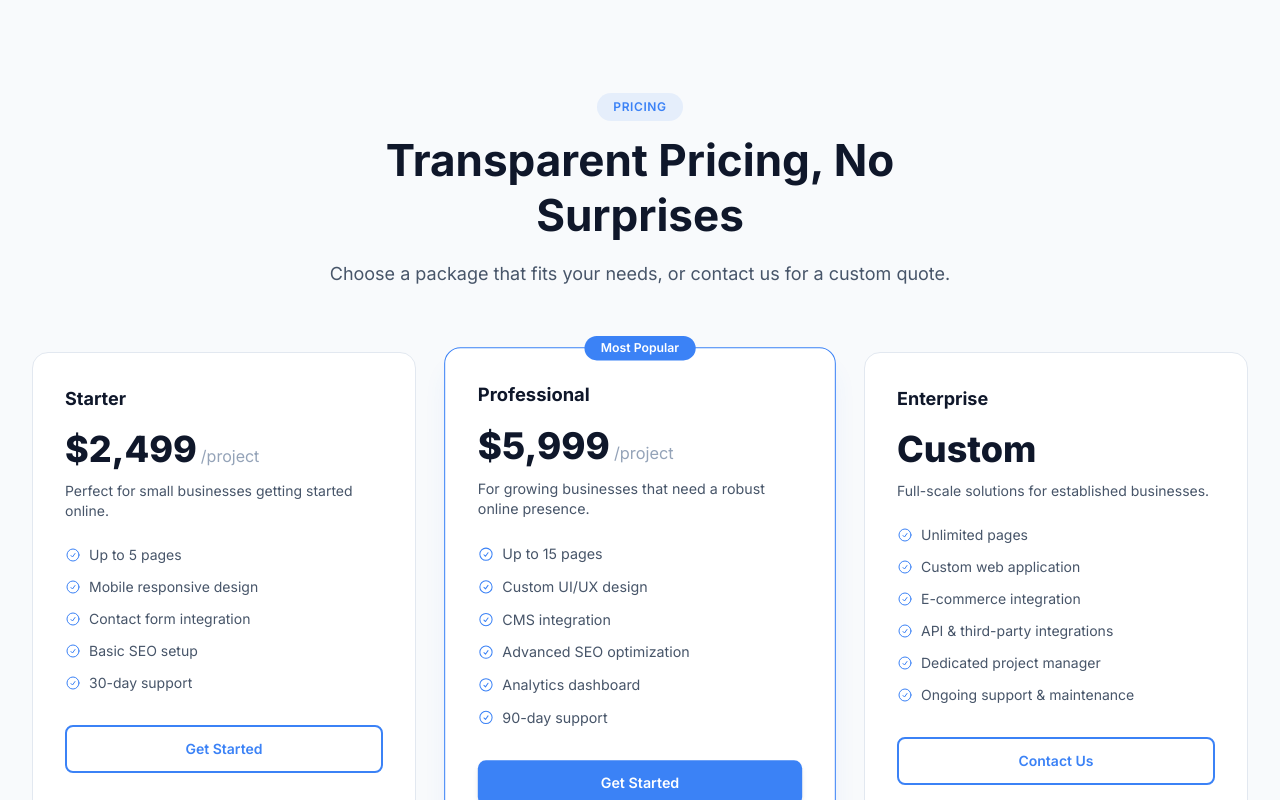
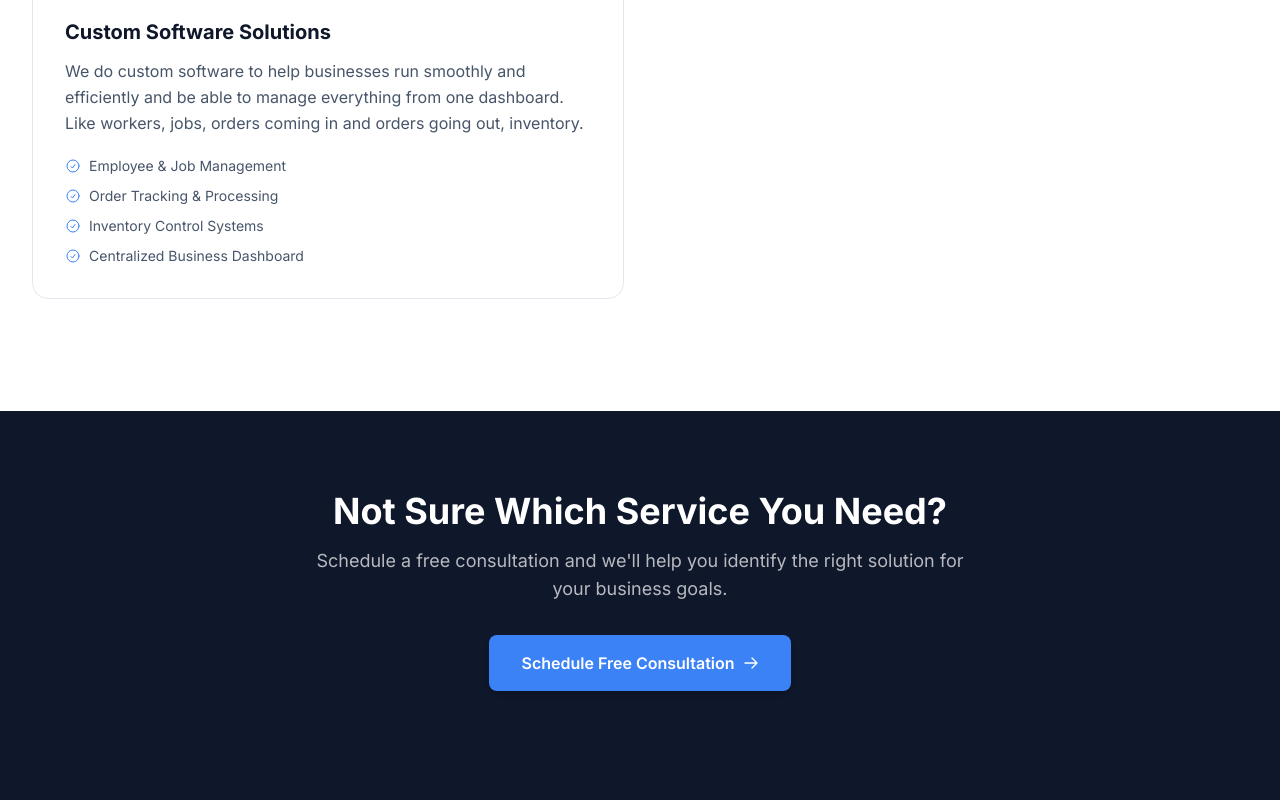
Before and after one commit to Umar-Tanveer123/websitework4less, a React (Vite) app: page /services in a window 1280 px wide. Shown: the part 2300-3100 px from the top of the page. Built offline with nearby package versions, Linux system fonts and the light colour scheme.

Commit message:
Update content and remove pricing

```diff
--- a/src/data/services.tsx
+++ b/src/data/services.tsx
@@ -96,4 +96,17 @@ export const services: Service[] = [
       'Monthly performance reports',
     ],
   },
+  {
+    id: 'custom-software',
+    title: 'Custom Software Solutions',
+    description: 'We do custom software to help businesses run smoothly and efficiently and be able to manage everything from one dashboard.',
+    longDescription: 'We do custom software to help businesses run smoothly and efficiently and be able to manage everything from one dashboard. Like workers, jobs, orders coming in and orders going out, inventory.',
+    icon: <CodeIcon className="h-7 w-7" />,
+    features: [
+      'Employee & Job Management',
+      'Order Tracking & Processing',
+      'Inventory Control Systems',
+      'Centralized Business Dashboard',
+    ],
+  },
 ];
--- a/src/pages/AboutPage.tsx
+++ b/src/pages/AboutPage.tsx
@@ -15,7 +15,7 @@ const values = [
   {
     title: 'Quality First',
     description:
-      'We never compromise on quality. Every project receives the same level of care, attention, and craftsmanship regardless of budget or scope.',
+      'We never compromise on quality. Every project receives the same level of care, attention, and craftsmanship regardless of scope.',
   },
   {
     title: 'Transparent Communication',
@@ -129,7 +129,7 @@ export default function AboutPage() {
               What started as a one-person freelance operation in 2012 has grown
               into a thriving agency serving businesses of all sizes. Our journey
               has been driven by a simple belief: every business deserves a
-              world-class online presence, without the world-class price tag.
+              world-class online presence, without the hassle. We make sure that we perfect your job until fully satisfied.
             </p>
             <p className="mt-4 text-lg leading-relaxed text-text-secondary">
               Today, our team of 50+ professionals combines diverse skills and
--- a/src/pages/ContactPage.tsx
+++ b/src/pages/ContactPage.tsx
@@ -15,17 +15,17 @@ const contactInfo = [
   {
     icon: <MapPinIcon className="h-6 w-6" />,
     title: 'Visit Us',
-    details: ['123 Business Ave, Suite 100', 'Lakewood, NJ 08701'],
+    details: ['Lakewood, NJ USA'],
   },
   {
     icon: <EnvelopeIcon className="h-6 w-6" />,
     title: 'Email Us',
-    details: ['hello@websitework4less.com', 'support@websitework4less.com'],
+    details: ['info@websitework4less.com'],
   },
   {
     icon: <PhoneIcon className="h-6 w-6" />,
     title: 'Call Us',
-    details: ['(555) 123-4567', '(555) 987-6543'],
+    details: ['(848) 368-8867'],
   },
   {
     icon: <ClockIcon className="h-6 w-6" />,
@@ -243,9 +243,7 @@ export default function ContactPage() {
                       Interactive Map
                     </p>
                     <p className="mt-1 text-xs text-text-muted/70">
-                      123 Business Ave, Suite 100
-                      <br />
-                      Lakewood, NJ 08701
+                      Lakewood, NJ USA
                     </p>
                   </div>
                 </div>
@@ -266,10 +264,6 @@ export default function ContactPage() {
                       q: 'Do you offer ongoing support?',
                       a: 'Yes, we offer maintenance and support packages for all our clients.',
                     },
-                    {
-                      q: 'What is your pricing model?',
-                      a: 'We offer both fixed-price and retainer models depending on project needs.',
-                    },
                   ].map((faq) => (
                     <div key={faq.q}>
                       <p className="text-sm font-semibold text-text-primary">
--- a/src/pages/HomePage.tsx
+++ b/src/pages/HomePage.tsx
@@ -106,9 +106,7 @@ export default function HomePage() {
                 </span>
               </h1>
               <p className="mt-6 max-w-lg text-lg leading-relaxed text-text-secondary">
-                From concept to launch, we craft high-performance websites and
-                digital experiences that help your business grow. No fluff, just
-                results.
+                From concept to launch, we craft high-performance websites and digital experiences that help your business grow. We are from the leading agency builders in the country. No job too big, no job too small. We work with companies of any size, meaning businesses of any size big or small. We offer longterm payment plans to make it easier to pay.
               </p>
               <div className="mt-8 flex flex-wrap gap-4">
                 <Button as="link" to="/contact" size="lg">
--- a/src/pages/ServicesPage.tsx
+++ b/src/pages/ServicesPage.tsx
@@ -9,54 +9,10 @@ import {
   ArrowRightIcon,
 } from '../components/Icons';
 
-const pricingTiers = [
-  {
-    name: 'Starter',
-    price: '$2,499',
-    description: 'Perfect for small businesses getting started online.',
-    features: [
-      'Up to 5 pages',
-      'Mobile responsive design',
-      'Contact form integration',
-      'Basic SEO setup',
-      '30-day support',
-    ],
-    popular: false,
-  },
-  {
-    name: 'Professional',
-    price: '$5,999',
-    description: 'For growing businesses that need a robust online presence.',
-    features: [
-      'Up to 15 pages',
-      'Custom UI/UX design',
-      'CMS integration',
-      'Advanced SEO optimization',
-      'Analytics dashboard',
-      '90-day support',
-    ],
-    popular: true,
-  },
-  {
-    name: 'Enterprise',
-    price: 'Custom',
-    description: 'Full-scale solutions for established businesses.',
-    features: [
-      'Unlimited pages',
-      'Custom web application',
-      'E-commerce integration',
-      'API & third-party integrations',
-      'Dedicated project manager',
-      'Ongoing support & maintenance',
-    ],
-    popular: false,
-  },
-];
 
 export default function ServicesPage() {
   useScrollToTop();
   const [servicesRef, servicesVisible] = useStaggerReveal(services.length, 120);
-  const [pricingRef, pricingVisible] = useStaggerReveal(pricingTiers.length, 150);
 
   return (
     <>
@@ -126,68 +82,6 @@ export default function ServicesPage() {
         </div>
       </SectionWrapper>
 
-      {/* Pricing */}
-      <SectionWrapper background="light">
-        <AnimatedSection>
-          <SectionHeading
-            label="Pricing"
-            title="Transparent Pricing, No Surprises"
-            description="Choose a package that fits your needs, or contact us for a custom quote."
-          />
-        </AnimatedSection>
-
-        <div ref={pricingRef} className="grid gap-8 lg:grid-cols-3">
-          {pricingTiers.map((tier, i) => (
-            <div
-              key={tier.name}
-              className={`relative rounded-2xl border bg-surface p-8 transition-all duration-500 ${
-                tier.popular
-                  ? 'border-accent shadow-xl shadow-accent/10 scale-[1.02]'
-                  : 'border-border hover:border-accent/20 hover:shadow-lg'
-              } ${
-                pricingVisible[i]
-                  ? 'opacity-100 translate-y-0'
-                  : 'opacity-0 translate-y-8'
-              }`}
-            >
-              {tier.popular && (
-                <span className="absolute -top-3 left-1/2 -translate-x-1/2 rounded-full bg-accent px-4 py-1 text-xs font-semibold text-white">
-                  Most Popular
-                </span>
-              )}
-              <h3 className="text-lg font-bold text-text-primary">{tier.name}</h3>
-              <div className="mt-4 flex items-baseline gap-1">
-                <span className="text-4xl font-extrabold text-text-primary">
-                  {tier.price}
-                </span>
-                {tier.price !== 'Custom' && (
-                  <span className="text-text-muted">/project</span>
-                )}
-              </div>
-              <p className="mt-3 text-sm text-text-secondary">{tier.description}</p>
-              <ul className="mt-6 space-y-3">
-                {tier.features.map((feature) => (
-                  <li
-                    key={feature}
-                    className="flex items-center gap-2 text-sm text-text-secondary"
-                  >
-                    <CheckCircleIcon className="h-4 w-4 shrink-0 text-accent" />
-                    {feature}
-                  </li>
-                ))}
-              </ul>
-              <Button
-                as="link"
-                to="/contact"
-                variant={tier.popular ? 'primary' : 'outline'}
-                className="mt-8 w-full"
-              >
-                {tier.price === 'Custom' ? 'Contact Us' : 'Get Started'}
-              </Button>
-            </div>
-          ))}
-        </div>
-      </SectionWrapper>
 
       {/* CTA */}
       <section className="bg-primary py-20">
```
